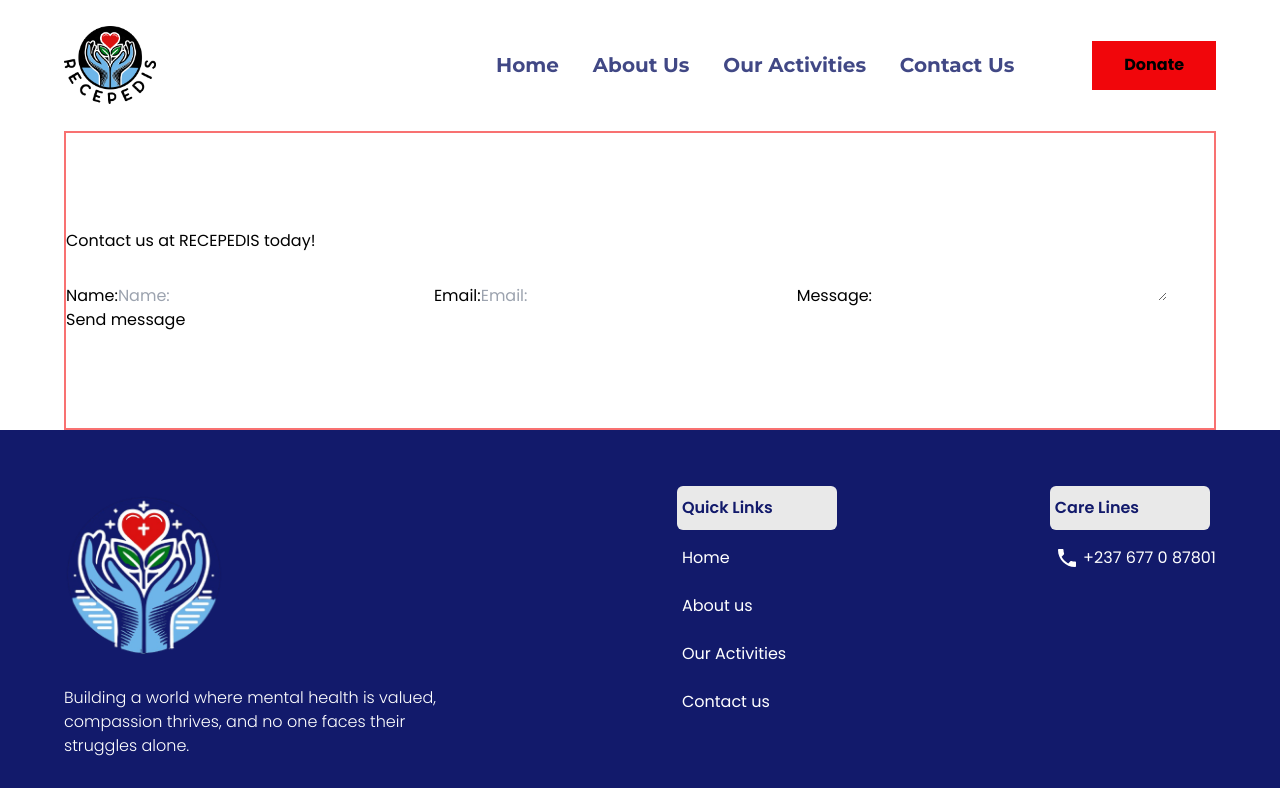
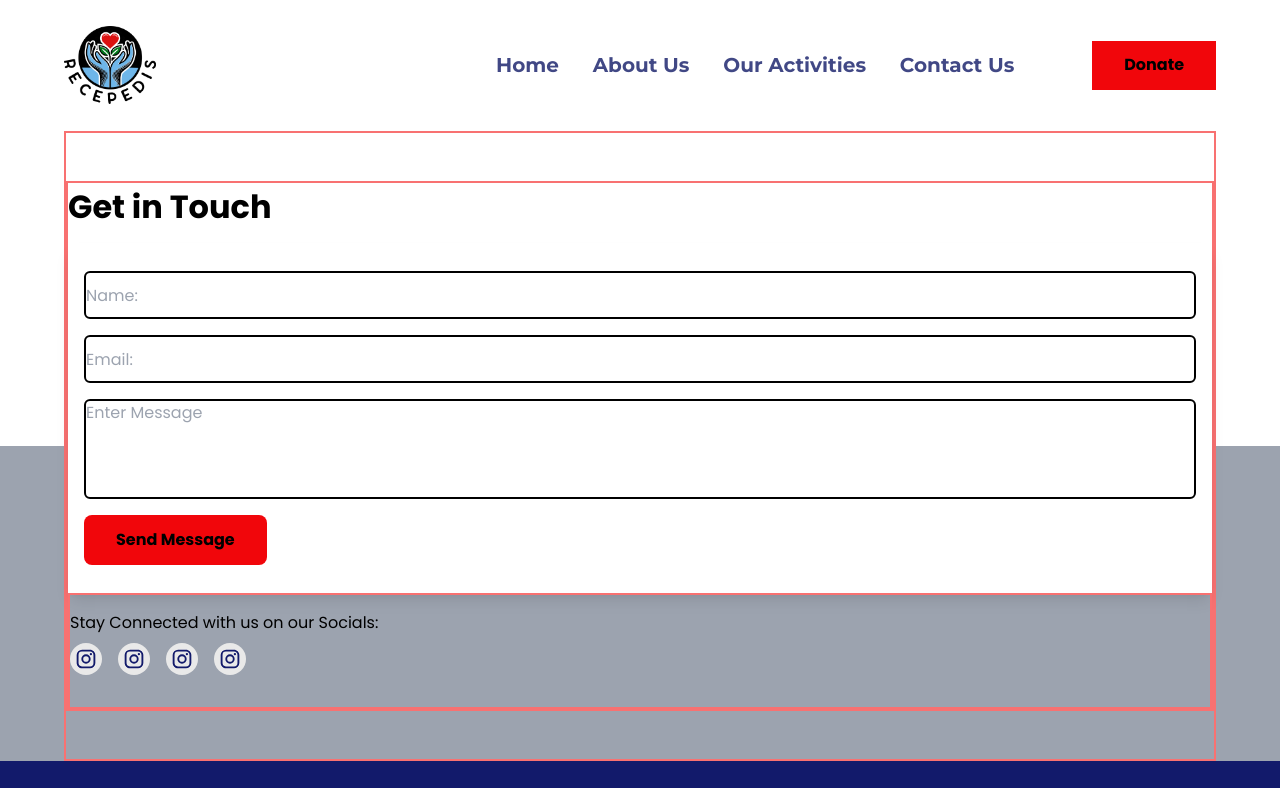
Before and after one commit to CJWALT/recepedis-ngo, a React (Create React App) app: page /contact in a window 1280 px wide. Shown: the top 788 px of the page. Built offline with nearby package versions, Linux system fonts and the light colour scheme.

Commit message:
ui/ux: add contact us styles, add logic  to send message

```diff
--- a/src/pages/Contact.jsx
+++ b/src/pages/Contact.jsx
@@ -1,4 +1,10 @@
+
 import React, { useState } from 'react'
+import Button from '../component/Button'
+
+
+import InstagramIcon from '@mui/icons-material/Instagram';
+
 
 function Contact() {
 
@@ -32,30 +38,49 @@ function Contact() {
   }
 
   return (
-    <>
-    <div className='w-[90%] sm:w-[80%] md:w-[90%] mx-auto border-2 border-red-400 py-[6rem]'>
+    <div className='relative'>
+       <span className='bg-gray-400 -z-10 absolute h-[50%] bottom-0 w-full block'>
+        </span>
+            <div className='w-[90%] sm:w-[80%] md:w-[90%] mx-auto border-2 border-red-400 py-[3rem]'>
+              <div className='border-2 border-red-400 flex flex-col'>
+                  <h4 className='font-bold mb-[.8rem] text-[2rem]'>Get in Touch </h4>
 
-    <h4>Contact us at RECEPEDIS today!</h4>
+                <div className='px-4 py-7 bg-white shadow-lg'>
+                  <form onSubmit={handleSubmit} className='flex flex-col gap-4'>
 
-      <form onSubmit={handleSubmit}>
-          <label htmlFor="name">Name:</label>
-            <input type='text' value={name} placeholder='Name:' onChange={(e) => setName(e.target.value)} required/>
+                      <input type='text' value={name} className='border-2 border-black rounded-md h-12' placeholder='Name:' onChange={(e) => setName(e.target.value)} required/>
+                    <input type='email' value={email} className='border-2 border-black rounded-md h-12' placeholder='Email:' onChange={(e) => setEmail(e.target.value)} required/>
+                    <textarea name="message" className='resize-none border-2 border-black rounded-md focus:outline-none' placeholder='Enter Message' rows={4} cols={3} value={message} id="message" onChange={(e) => setMessage(e.target.value)}>
+                    </textarea>
 
-            <label htmlFor="email">
-              Email:
-            </label>
-            <input type='email' value={email} placeholder='Email:' onChange={(e) => setEmail(e.target.value)} required/>
+                      <div>
+                      <Button
+                      children='Send Message'
+                      className='bg-btnColor hover:bg-white rounded-lg'/>
+                        </div>          </form>
+                </div>
+                <div className='border-2 border-red-400 py-4'>
+                <h5 className='mb-2'> Stay Connected with us on our Socials: </h5>
+                  <div className='mb-4 flex gap-[1rem]'>
+                    <span>
+                    <a href="https://instagram.com/recepedis237?igshid=MzNlNGNkZWQ4Mg==" target="_blank" rel="noopener noreferrer"><InstagramIcon className='!w-[2rem] !h-[2rem] px-[.3rem] py-[.3rem] bg-[#E9E9E9] rounded-full text-[#121A6B]'/></a>
+                    </span>
+                    <span>
+                    <a href="https://instagram.com/recepedis237?igshid=MzNlNGNkZWQ4Mg==" target="_blank" rel="noopener noreferrer"><InstagramIcon className='!w-[2rem] !h-[2rem] px-[.3rem] py-[.3rem] bg-[#E9E9E9] rounded-full text-[#121A6B]'/></a>
+                    </span>
+                    <span>
+                    <a href="https://instagram.com/recepedis237?igshid=MzNlNGNkZWQ4Mg==" target="_blank" rel="noopener noreferrer"><InstagramIcon className='!w-[2rem] !h-[2rem] px-[.3rem] py-[.3rem] bg-[#E9E9E9] rounded-full text-[#121A6B]'/></a>
+                    </span>
+                    <span>
+                    <a href="https://instagram.com/recepedis237?igshid=MzNlNGNkZWQ4Mg==" target="_blank" rel="noopener noreferrer"><InstagramIcon className='!w-[2rem] !h-[2rem] px-[.3rem] py-[.3rem] bg-[#E9E9E9] rounded-full text-[#121A6B]'/></a>
+                    </span>
+                    </div>
+                </div>
 
-            <label htmlFor="message">Message:</label>
-            <textarea name="message" value={message} id="message" onChange={(e) => setMessage(e.target.value)}>
-              Enter message here
-            </textarea>
-            <button type='submit'>Send message</button>
-              </form>
-
+              </div>
             </div>
 
-    </>
+    </div>
   )
 }
 
```
